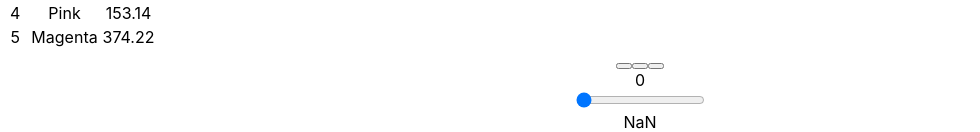
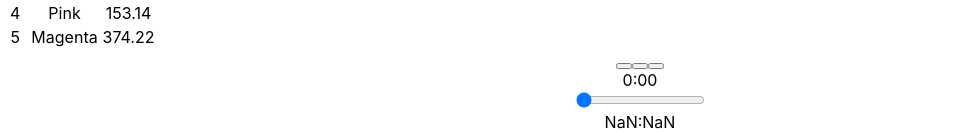
Before and after one commit to isaomarzada/bloc-jams-react, a React (Create React App) app: page /album/the-colors in a window 1280 px wide. Shown: the part 870-1002 px from the top of the page, without its empty margins (0-980 px from the left). Built offline with nearby package versions, Linux system fonts and the light colour scheme.

Commit message:
assignment range inputs: complete

```diff
--- a/src/components/Album.js
+++ b/src/components/Album.js
@@ -51,6 +51,7 @@
      this.audioElement.src = null;
      this.audioElement.removeEventListener('timeupdate', this.eventListeners.timeupdate);
      this.audioElement.removeEventListener('durationchange', this.eventListeners.durationchange);
+     this.audioElement.removeEventListener('volumecontrol', this.eventListeners.volumecontrol)
    }
 
    setSong(song) {
@@ -112,6 +113,23 @@
     this.setState({ currentTime: newTime })
   }
 
+  handleVolume(e) {
+    const newVolume = e.target.value;
+    this.audioElement.volume = newVolume;
+    this.setState({ volume: newVolume });
+  }
+
+  formatTime(timesecs) {
+    let minutes = Math.floor(timesecs/60)
+    let seconds = Math.floor(timesecs%60)
+
+    if (seconds < 10) {
+      return `${minutes}:0${seconds}`
+    }else {
+      return `${minutes}:${seconds}`
+    }
+  }
+
    render() {
      return (
        <section className="album">
@@ -151,6 +169,8 @@
            handlePrevClick={() => this.handlePrevClick()}
            handleNextClick={() => this.handleNextClick()}
            handleTimeChange={(e) => this.handleTimeChange(e)}
+           handleVolume={(e) => this.handleVolume(e)}
+           formatTime={(timesecs) => this.formatTime(timesecs)}
          />
         </section>
      );
--- a/src/components/PlayerBar.js
+++ b/src/components/PlayerBar.js
@@ -16,7 +16,7 @@
         </button>
       </section>
          <section id="time-control">
-         <div className="current-time">{this.props.currentTime}</div>
+         <div className="current-time">{this.props.formatTime(this.props.currentTime)}</div>
            <input
              type="range"
              className="seek-bar"
@@ -26,11 +26,18 @@
              step="0.01"
              onChange={this.props.handleTimeChange}
           />
-           <div className="total-time">{this.props.duration}</div>
+           <div className="total-time">{this.props.formatTime(this.props.duration)}</div>
       </section>
       <section id="volume-control">
         <div className="icon ion-volume-low"></div>
-        <input type="range" className="seek-bar" value="80" />
+        <input
+          type="range"
+          className="seek-bar"
+          min="0"
+          max="1"
+          step="0.01"
+          value={this.props.volume}
+          onChange={this.props.handleVolume}/ >
         <div className="icon ion-volume-high"></div>
        </section>
       </section>
```
